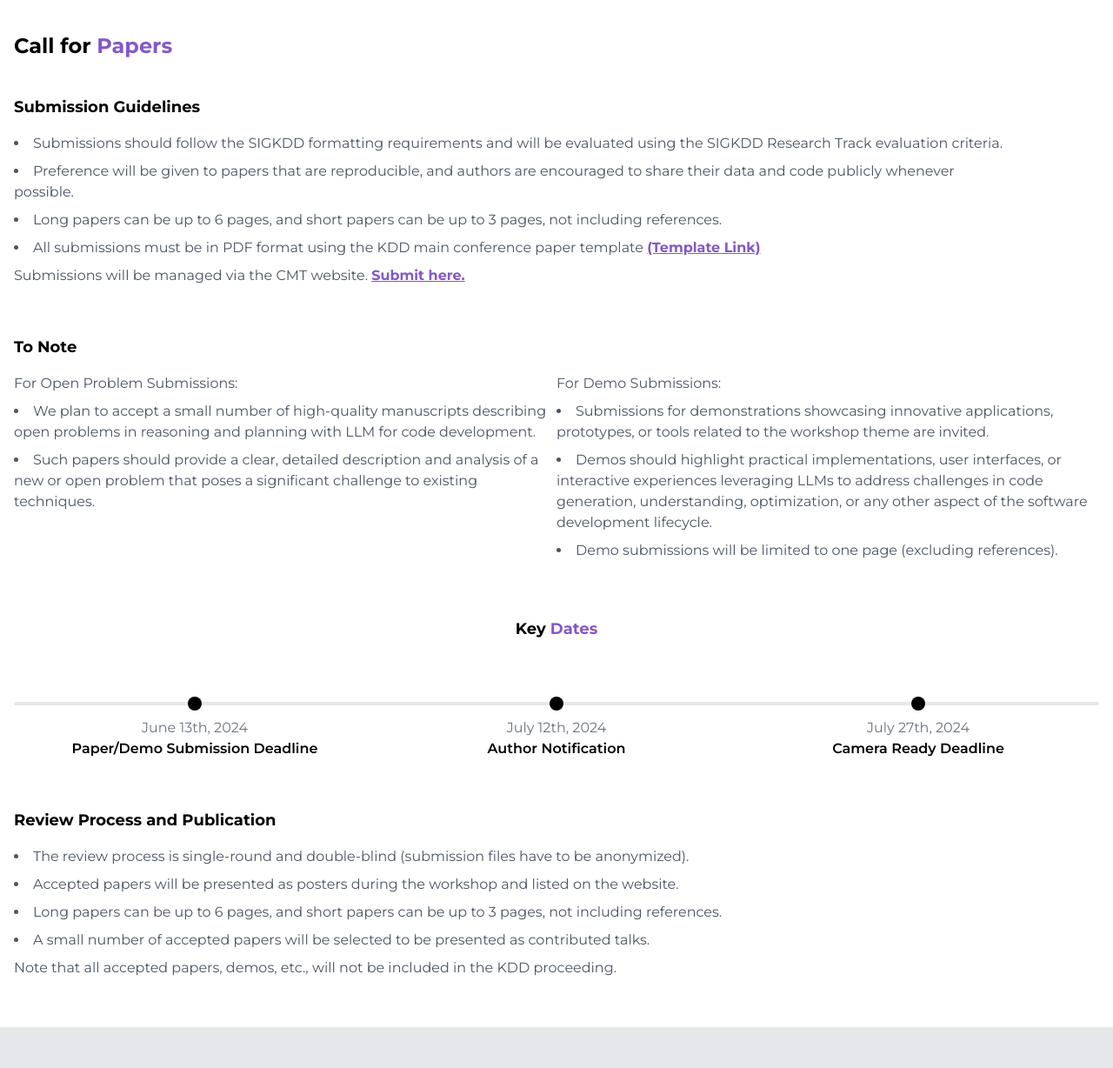
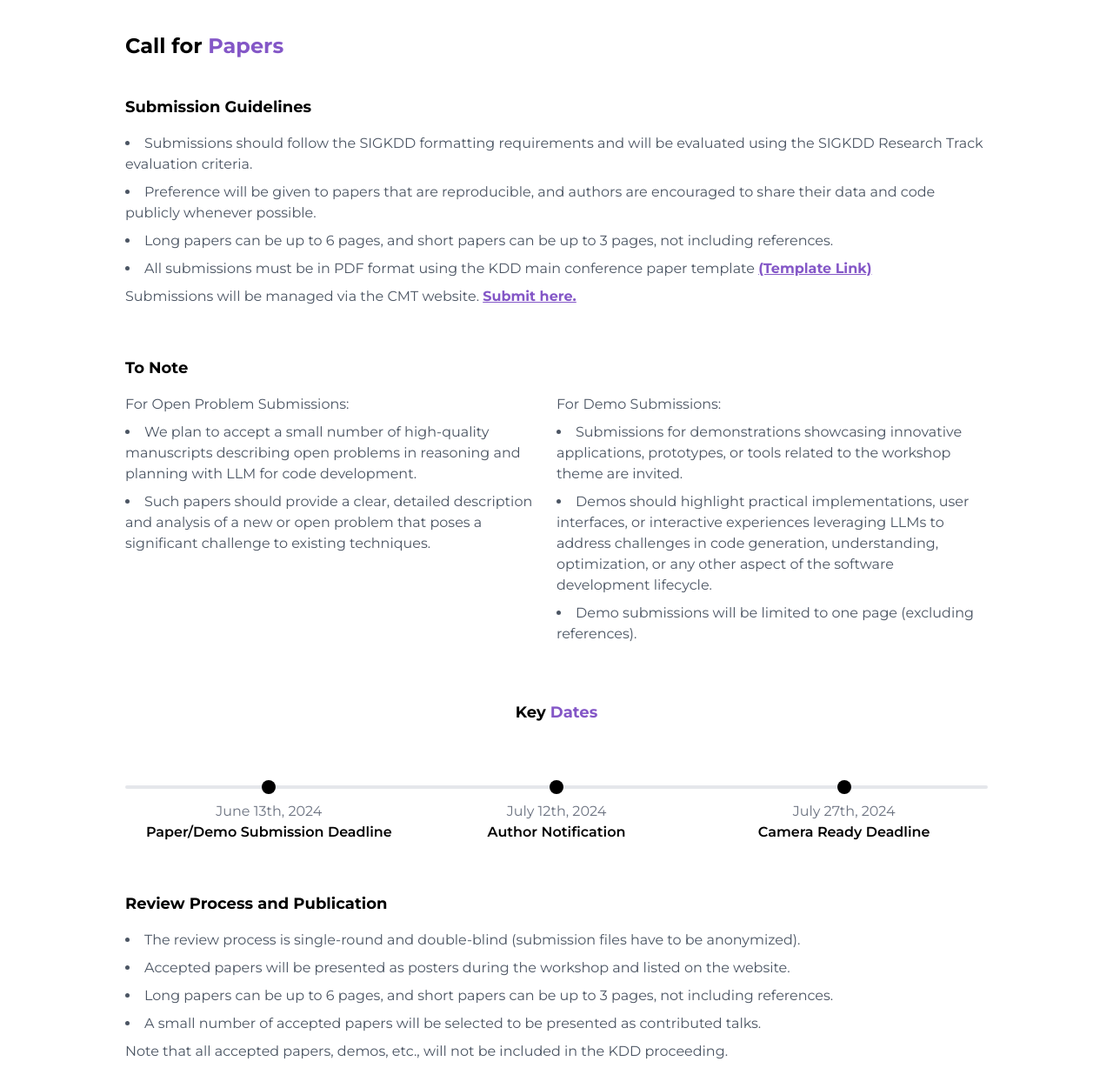
Before and after one commit to NL2QL/-nl2ql.github.io, a plain HTML site: page callforpapers.html in a window 1280 px wide. Shown: the part 59-1287 px from the top of the page at 87% size. Drawn offline with nearby package versions, Linux system fonts and the light colour scheme.

Commit message:
feat: added max width for usability, easily readable text on callforpapers and topics pages

```diff
--- a/callforpapers.html
+++ b/callforpapers.html
@@ -77,7 +77,7 @@
 
     <main class="relative">
 
-      <section class="container mx-auto flex" id="outline">
+      <section class="container mx-auto flex max-w-5xl" id="guidelines">
         <div class="m-auto w-full">
           <h1 class="text-2xl font-bold text-black m-4 pt-6">
             Call for <span class="text-[#8457C7]">Papers</span>
@@ -97,7 +97,7 @@
         </div>
       </section>
 
-      <section class="container mx-auto flex">
+      <section class="container mx-auto flex max-w-5xl">
         <div class="m-auto w-full">
           <h1 class="text-lg font-bold text-black m-4 pt-6">
             To Note
@@ -122,7 +122,7 @@
         </div>
       </section>
 
-      <section class="container mx-auto flex">
+      <section class="container mx-auto flex max-w-5xl">
         <div class="m-auto w-full">
           <h1 class="text-lg font-bold text-black m-4 pt-6 text-center">
             Key
@@ -159,7 +159,7 @@
         </div>
       </section>
 
-      <section class="container mx-auto flex mb-10" id="outline">
+      <section class="container mx-auto flex mb-10 max-w-5xl">
         <div class="m-auto w-full">
           <h1 class="text-lg font-bold text-black m-4 pt-6">
             Review Process and Publication
```
Also changed, not shown: topics.html (+2 -2 lines).
